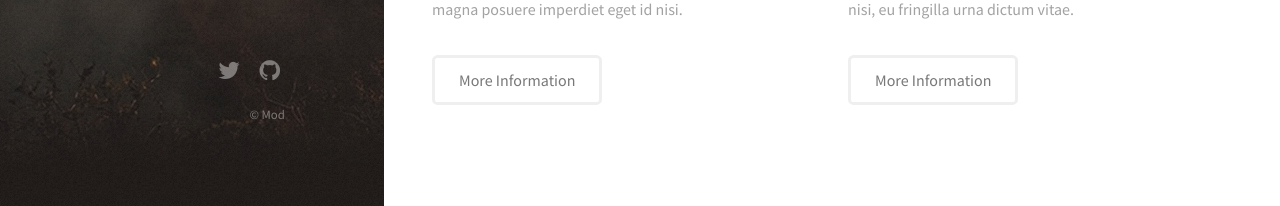
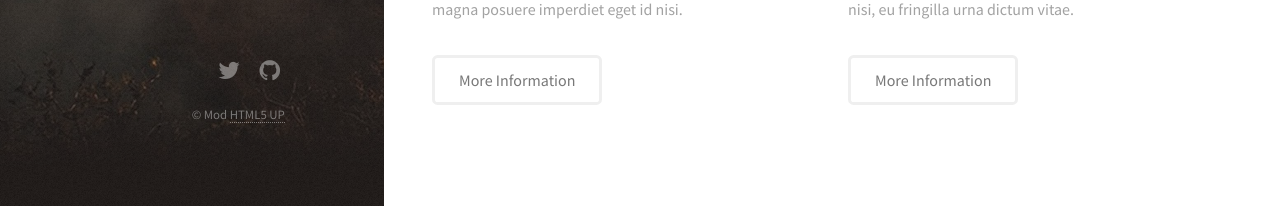
Before and after one commit to Zhiyelah/zhiyelah.github.io, a Jekyll site: the page built from index.html, in a window 1280 px wide and 1049 px high. Shown: the part 840-1046 px from the top of the window. Built offline with Jekyll 4.4.1, drawn with Linux system fonts in a browser that asks for light colours; nearby versions of some CDN libraries.

Commit message:
Update default.html

```diff
--- a/_layouts/default.html
+++ b/_layouts/default.html
@@ -50,7 +50,7 @@
         {% endif %}
       </ul>
       <ul class="copyright">
-          <li>&copy; Mod</li>
+          <li>&copy; Mod <a href="https://html5up.net">HTML5 UP</a></li>
       </ul>
     </footer>
 
```
